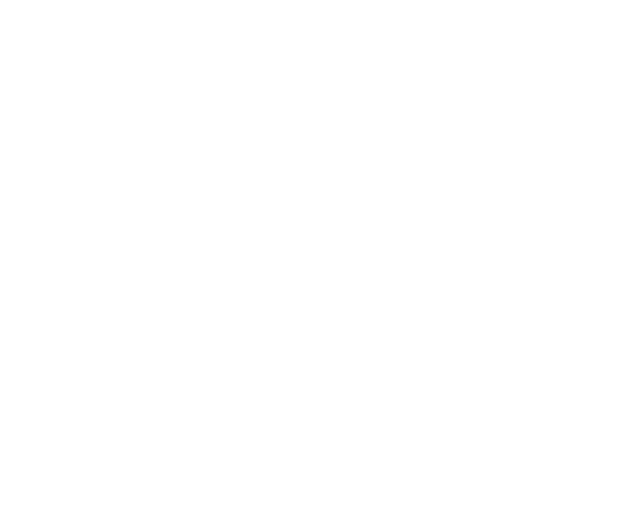
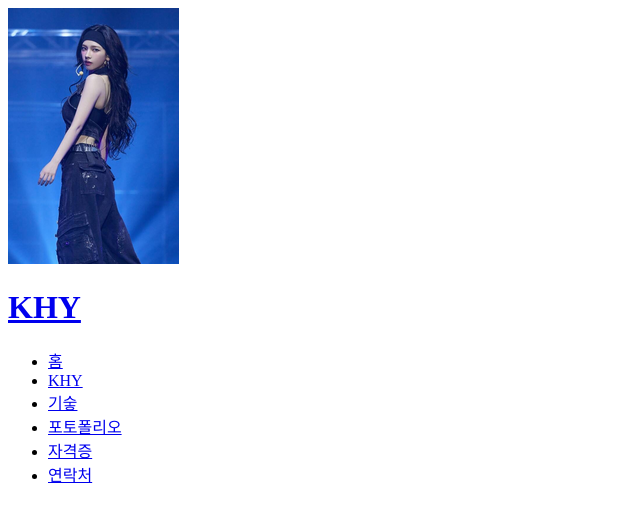
Before and after one commit to KHY-hub-99/Mysite, a plain HTML site: page index.html in a window 1280 px wide. Shown: the whole page, without its empty margins (0-640 px from the left). Drawn offline with Linux system fonts and the light colour scheme.

Commit message:
메뉴 구성

```diff
--- a/index.html
+++ b/index.html
@@ -8,5 +8,37 @@
     <link rel="shorcut icon" href="./images/카리나.ico" type="images/x-icon" />
     <title>KHY&#39;s Web</title>
   </head>
-  <body></body>
+  <body>
+    <header>
+      <div>
+        <img src="./images/카리나.ico" alt="logo" />
+        <h1><a href="#">KHY</a></h1>
+      </div>
+      <nav>
+        <ul>
+          <li><a href="#home">홈</a></li>
+          <li><a href="#about">KHY</a></li>
+          <li><a href="#skill">기숳</a></li>
+          <li><a href="#work">포토폴리오</a></li>
+          <li><a href="#license">자격증</a></li>
+          <li><a href="#contact">연락처</a></li>
+        </ul>
+      </nav>
+    </header>
+    <!-- Main -->
+    <main>
+      <!-- home -->
+      <section id="home"></section>
+      <!-- about -->
+      <section id="about"></section>
+      <!-- skill -->
+      <section id="skill"></section>
+      <!-- work -->
+      <section id="work"></section>
+      <!-- license -->
+      <section id="license"></section>
+      <!-- contact -->
+      <section id="contact"></section>
+    </main>
+  </body>
 </html>
```
